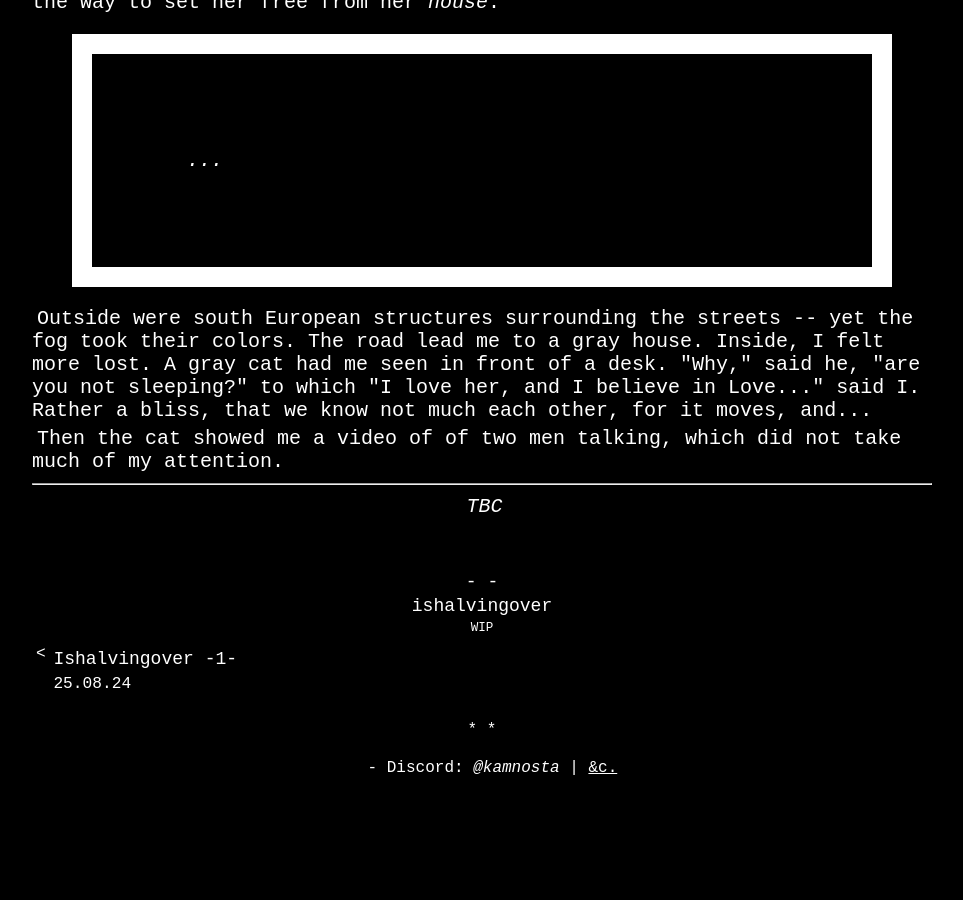
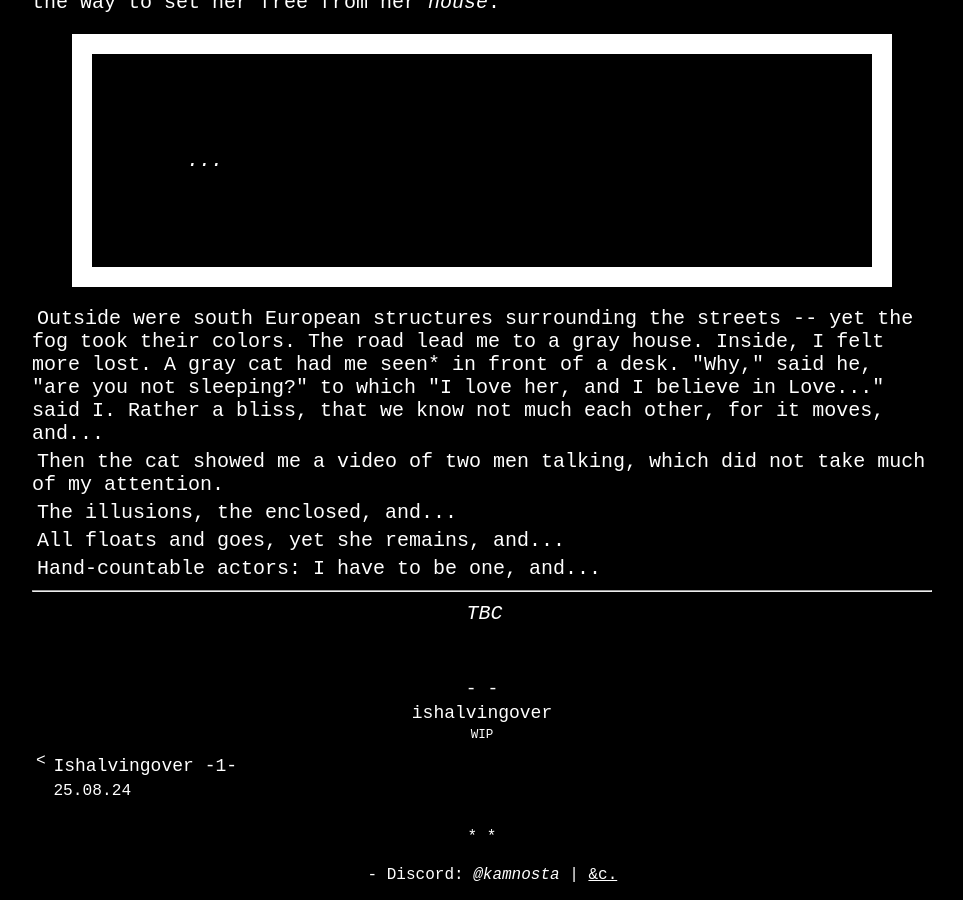
Before and after one commit to kamnosta/kamnosta.github.io, a Jekyll site: the page built from _ishalvingover/25-09-14-2.md, in a window 1280 px wide and 900 px high, scrolled down 2172 px. Shown: the whole window, without its empty margins (158-1121 px from the left). Built offline with Jekyll 4.4.1, drawn with Linux system fonts in a browser that asks for light colours; before the commit the page ends 2965 px from its top, so only the background shows below that.

Commit message:
iho2 pudate

```diff
--- a/_ishalvingover/25-09-14-2.md
+++ b/_ishalvingover/25-09-14-2.md
@@ -24,9 +24,15 @@
 
 > ...
 
-Outside were south European structures surrounding the streets -- yet the fog took their colors. The road lead me to a gray house. Inside, I felt more lost. A gray cat had me seen in front of a desk. "Why," said he, "are you not sleeping?" to which "I love her, and I believe in Love..." said I. Rather a bliss, that we know not much each other, for it moves, and...
+Outside were south European structures surrounding the streets -- yet the fog took their colors. The road lead me to a gray house. Inside, I felt more lost. A gray cat had me seen* in front of a desk. "Why," said he, "are you not sleeping?" to which "I love her, and I believe in Love..." said I. Rather a bliss, that we know not much each other, for it moves, and...
 
-Then the cat showed me a video of of two men talking, which did not take much of my attention.
+Then the cat showed me a video of two men talking, which did not take much of my attention.
+
+The illusions, the enclosed, and...
+
+All floats and goes, yet she remains, and...
+
+Hand-countable actors: I have to be one, and...
 
 ---
 
```
